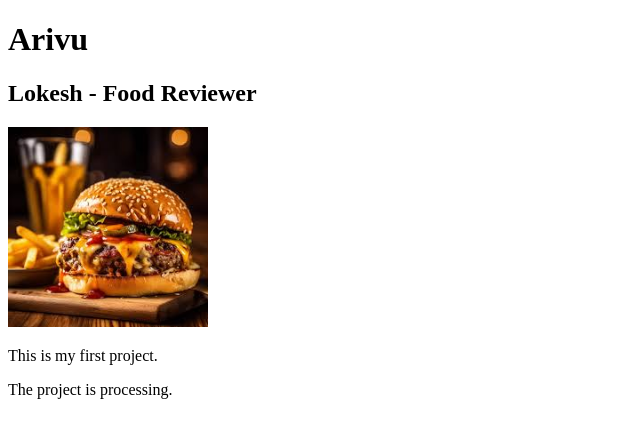
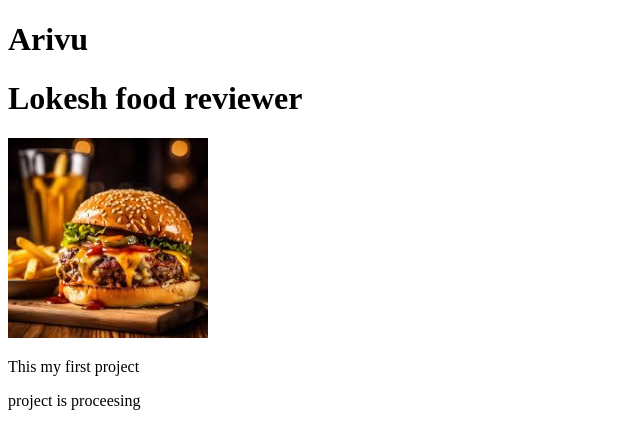
Before and after one commit to haridevops003/Test-projet, a plain HTML site: page index.html in a window 1280 px wide. Shown: the whole page, without its empty margins (0-640 px from the left). Drawn offline with Linux system fonts and the light colour scheme.

Commit message:
messages

```diff
--- a/index.html
+++ b/index.html
@@ -6,15 +6,12 @@
     <title>Sigma Automation</title>
 </head>
 <body>
-    <header>
-        <h1>Arivu</h1>
-        <h2>Lokesh - Food Reviewer</h2>
-    </header>
+    <h1>Arivu</h1>
+    <h1>Lokesh food reviewer</h1>
 
-    <section>
-        <img width="200" src="image.jpeg" alt="Description of the image">
-        <p>This is my first project.</p>
-        <p>The project is processing.</p>
-    </section>
+    <img width="200px" src="image.jpeg" alt="">
+    <p>This my first project </p>
+    <p>project is proceesing</p>
+
 </body>
 </html>
```
